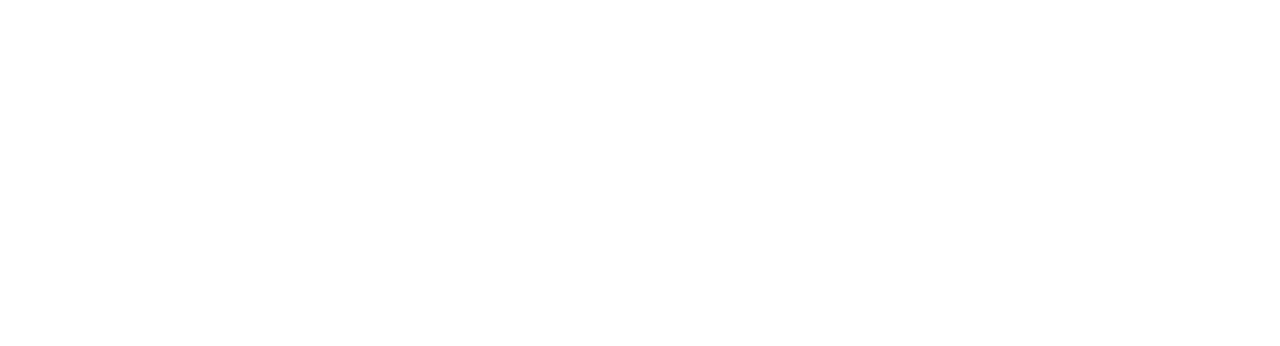
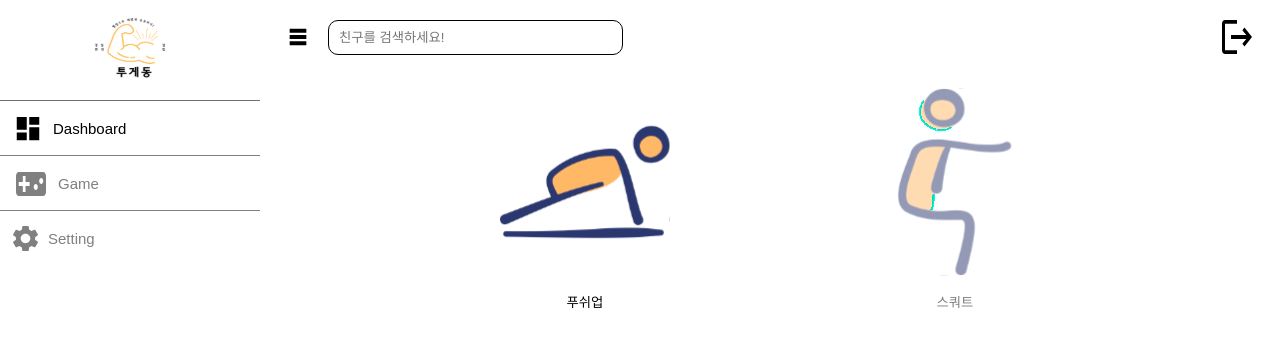
Before and after one commit to mju-KyungDongWonJeong/Togedong-front-end, a React (Create React App) app: page /gamelist in a window 1280 px wide. Before the commit this address had no page. Shown: the top 346 px of the page. Built offline with nearby package versions, Linux system fonts and the light colour scheme; a web font is replaced by a local one.

Commit message:
fix: ExerciseImg-component page에 따라 크기 수정

```diff
--- a/src/App.tsx
+++ b/src/App.tsx
@@ -6,6 +6,7 @@
 import Signup from './assets/pages/Signup/Signup';
 import SideBar from './assets/component/SideBar';
 import Dashboard from './assets/pages/Dashboard';
+import GameList from './assets/pages/GameList';
 
 function App() {
   return (
@@ -15,7 +16,7 @@
           <Routes>
             <Route element={<SideBar />}>
               <Route path="/dashboard" element={<Dashboard />} />
-              <Route path="/game" />
+              <Route path="/gamelist" element={<GameList />} />
               <Route path="/setting" />
             </Route>
             <Route path="/login" element={<Login />} />
--- a/src/assets/component/ExerciseImg.tsx
+++ b/src/assets/component/ExerciseImg.tsx
@@ -4,12 +4,13 @@
   src: React.ComponentType<React.SVGProps<SVGSVGElement>>;
   title: string;
   check: boolean;
+  isModal: boolean;
 }
 
-const ExerciseImg = ({ src, title, check }: ExerciseImg) => {
+const ExerciseImg = ({ isModal, src, title, check }: ExerciseImg) => {
   return (
     <ExerciseImgContainer check={check}>
-      <ExerciseImage as={src} />
+      <ExerciseImage as={src} isModal={isModal} />
       <ExerciseName>{title}</ExerciseName>
     </ExerciseImgContainer>
   );
@@ -28,9 +29,9 @@
   }
 `;
 
-const ExerciseImage = styled.img`
-  width: 100px;
-  height: 120px;
+const ExerciseImage = styled.img<{ isModal: boolean }>`
+  width: ${(props) => (props.isModal ? '100px' : '170px')};
+  height: ${(props) => (props.isModal ? '120px' : '190px')};
   margin-bottom: 15px;
 `;
 
--- a/src/assets/modal/CreateRoom.tsx
+++ b/src/assets/modal/CreateRoom.tsx
@@ -49,6 +49,7 @@
           onClick={() => setSelectExercise({ PUSHUP: true, SQUAT: false })}
         >
           <ExerciseImg
+            isModal={true}
             src={PushUp}
             title="푸쉬업"
             check={selectExercise.PUSHUP}
@@ -58,6 +59,7 @@
           onClick={() => setSelectExercise({ PUSHUP: false, SQUAT: true })}
         >
           <ExerciseImg
+            isModal={true}
             src={Squat}
             title="스쿼트"
             check={selectExercise.SQUAT}
--- /dev/null
+++ b/src/assets/pages/GameList.tsx
@@ -0,0 +1,57 @@
+import styled from 'styled-components';
+import ExerciseImg from '../component/ExerciseImg';
+import { ReactComponent as PushUp } from '../images/push-up.svg';
+import { ReactComponent as Squat } from '../images/squat.svg';
+import { useState } from 'react';
+
+type ExerciseState = {
+  PUSHUP: boolean;
+  SQUAT: boolean;
+};
+
+const GameList = () => {
+  const [selectExercise, setSelectExercise] = useState<ExerciseState>({
+    PUSHUP: true,
+    SQUAT: false,
+  });
+  return (
+    <GameListContainer>
+      <GameSelectContainer>
+        <button
+          onClick={() => setSelectExercise({ PUSHUP: true, SQUAT: false })}
+        >
+          <ExerciseImg
+            isModal={false}
+            src={PushUp}
+            title="푸쉬업"
+            check={selectExercise.PUSHUP}
+          />
+        </button>
+        <button
+          onClick={() => setSelectExercise({ PUSHUP: false, SQUAT: true })}
+        >
+          <ExerciseImg
+            isModal={false}
+            src={Squat}
+            title="스쿼트"
+            check={selectExercise.SQUAT}
+          />
+        </button>
+      </GameSelectContainer>
+    </GameListContainer>
+  );
+};
+
+export default GameList;
+
+const GameListContainer = styled.div`
+  display: flex;
+  flex-direction: column;
+`;
+const GameSelectContainer = styled.div`
+  display: flex;
+  justify-content: center;
+  align-items: center;
+  height: 250px;
+  gap: 200px;
+`;
```
Also changed, not shown: src/assets/images/push-up.svg, src/assets/images/squat.svg.
